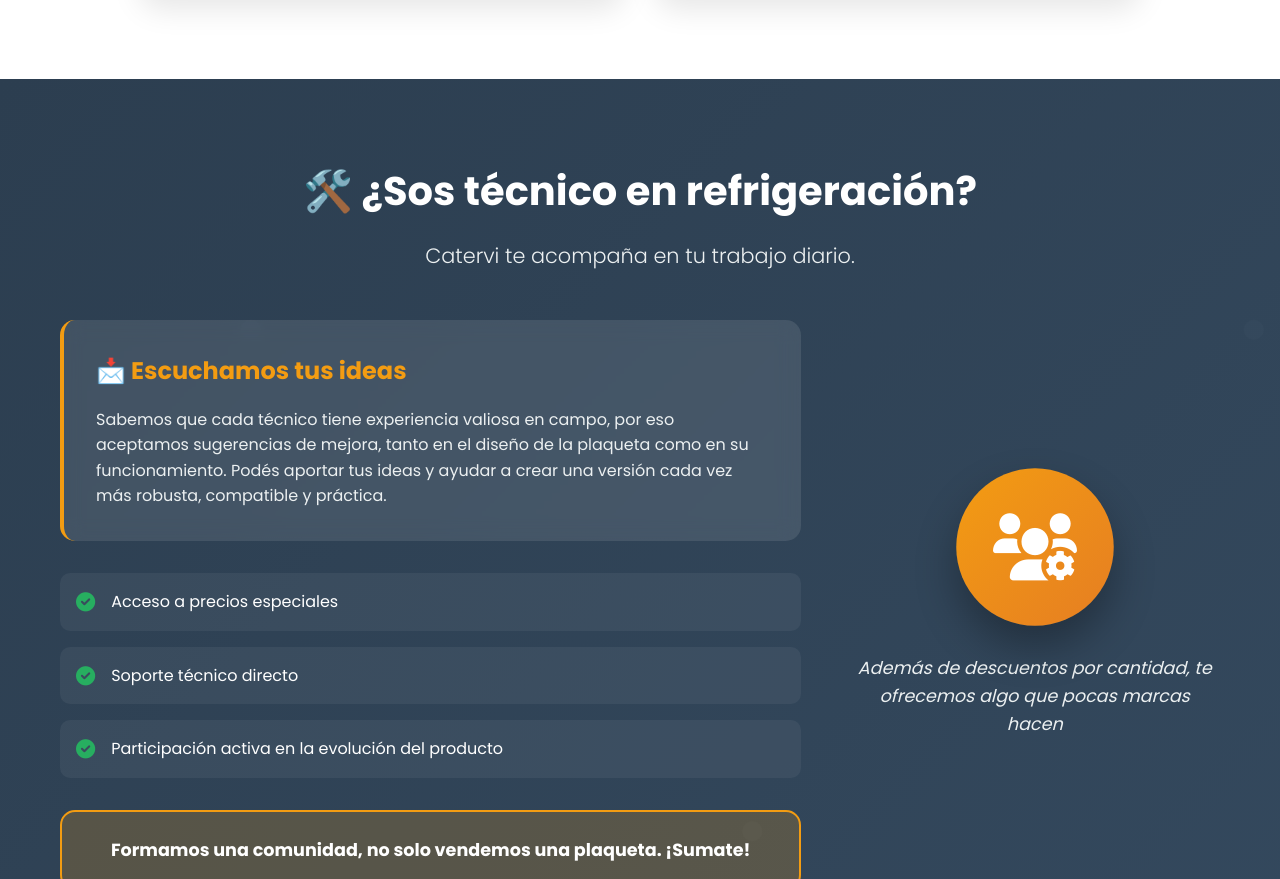
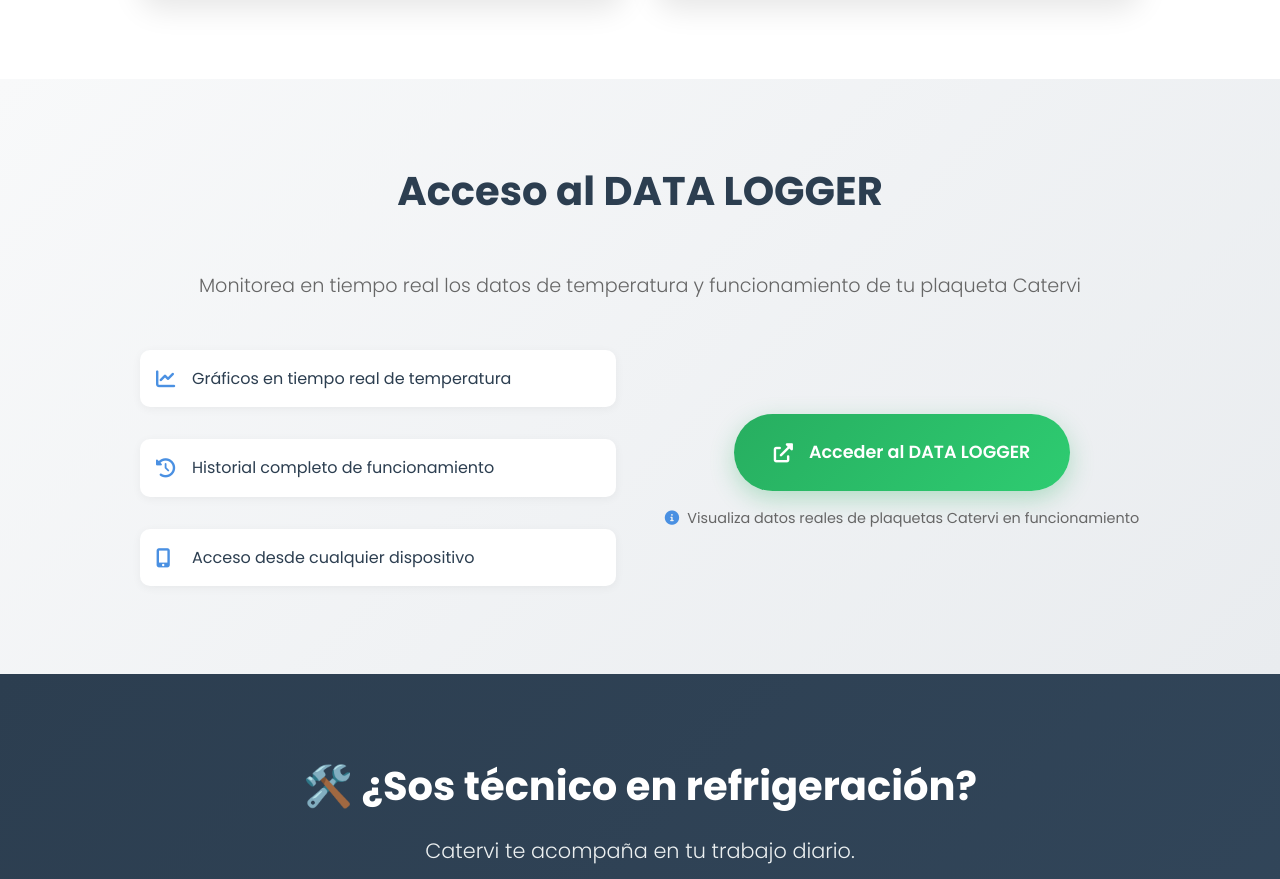
Before and after one commit to catervi/catervi.github.io, a plain HTML site: page index.html in a window 1280 px wide. Shown: the part 1654-2533 px from the top of the page. Drawn offline with Linux system fonts and the light colour scheme; a script that the page names is missing.

Commit message:
Add files via upload

```diff
--- a/estilos.css
+++ b/estilos.css
@@ -1044,8 +1044,104 @@ o button styles */
 
 .demo-btn i {
     font-size: 0.8rem;
-}/* Technici
-ans Section */
+}
+
+/* Data Logger Access Section */
+.data-logger-access {
+    padding: 5rem 0;
+    background: linear-gradient(135deg, #f8f9fa 0%, #e9ecef 100%);
+    text-align: center;
+}
+
+.data-logger-subtitle {
+    font-size: 1.2rem;
+    color: #666;
+    margin-bottom: 3rem;
+    font-weight: 300;
+}
+
+.data-logger-content {
+    display: grid;
+    grid-template-columns: 1fr 1fr;
+    gap: 3rem;
+    align-items: center;
+    max-width: 1000px;
+    margin: 0 auto;
+}
+
+.data-logger-info {
+    display: flex;
+    flex-direction: column;
+    gap: 1.5rem;
+    text-align: left;
+}
+
+.data-logger-button {
+    display: flex;
+    flex-direction: column;
+    align-items: center;
+    gap: 1rem;
+}
+
+.data-logger-btn {
+    display: inline-flex;
+    align-items: center;
+    gap: 1rem;
+    background: linear-gradient(135deg, #27ae60 0%, #2ecc71 100%);
+    color: var(--white);
+    text-decoration: none;
+    padding: 1.5rem 2.5rem;
+    border-radius: 50px;
+    font-weight: 600;
+    font-size: 1.1rem;
+    transition: all 0.3s ease;
+    box-shadow: 0 8px 25px rgba(39, 174, 96, 0.3);
+    min-width: 280px;
+    justify-content: center;
+}
+
+.data-logger-btn:hover {
+    background: linear-gradient(135deg, #229954 0%, #27ae60 100%);
+    transform: translateY(-3px);
+    box-shadow: 0 12px 35px rgba(39, 174, 96, 0.4);
+}
+
+.data-logger-btn i {
+    font-size: 1.2rem;
+}
+
+.data-logger-note {
+    color: #666;
+    font-size: 0.9rem;
+    display: flex;
+    align-items: center;
+    gap: 0.5rem;
+    margin: 0;
+}
+
+.data-logger-note i {
+    color: var(--primary-color);
+}
+
+/* Responsive Design for Data Logger Section */
+@media (max-width: 768px) {
+    .data-logger-content {
+        grid-template-columns: 1fr;
+        gap: 2rem;
+        text-align: center;
+    }
+
+    .data-logger-info {
+        text-align: center;
+    }
+
+    .data-logger-btn {
+        width: 100%;
+        max-width: 300px;
+    }
+}
+
+/* Technicians Section */
 .technicians {
     padding: 5rem 0;
     background: linear-gradient(135deg, #2c3e50 0%, #34495e 100%);
--- a/index.html
+++ b/index.html
@@ -99,7 +99,39 @@
         </div>
     </section>
 
-
+    <!-- Data Logger Access Section -->
+    <section class="data-logger-access">
+        <div class="container">
+            <h2 class="section-title">Acceso al DATA LOGGER</h2>
+            <p class="data-logger-subtitle">Monitorea en tiempo real los datos de temperatura y funcionamiento de tu plaqueta Catervi</p>
+            <div class="data-logger-content">
+                <div class="data-logger-info">
+                    <div class="feature-highlight">
+                        <i class="fas fa-chart-line"></i>
+                        <span>Gráficos en tiempo real de temperatura</span>
+                    </div>
+                    <div class="feature-highlight">
+                        <i class="fas fa-history"></i>
+                        <span>Historial completo de funcionamiento</span>
+                    </div>
+                    <div class="feature-highlight">
+                        <i class="fas fa-mobile-alt"></i>
+                        <span>Acceso desde cualquier dispositivo</span>
+                    </div>
+                </div>
+                <div class="data-logger-button">
+                    <a href="https://thingspeak.mathworks.com/channels/2882504" target="_blank" class="data-logger-btn">
+                        <i class="fas fa-external-link-alt"></i>
+                        Acceder al DATA LOGGER
+                    </a>
+                    <p class="data-logger-note">
+                        <i class="fas fa-info-circle"></i>
+                        Visualiza datos reales de plaquetas Catervi en funcionamiento
+                    </p>
+                </div>
+            </div>
+        </div>
+    </section>
 
     <!-- Technicians Section -->
     <section class="technicians">
```
Also changed, not shown: producto-detalle.html (+1 -1 lines).
